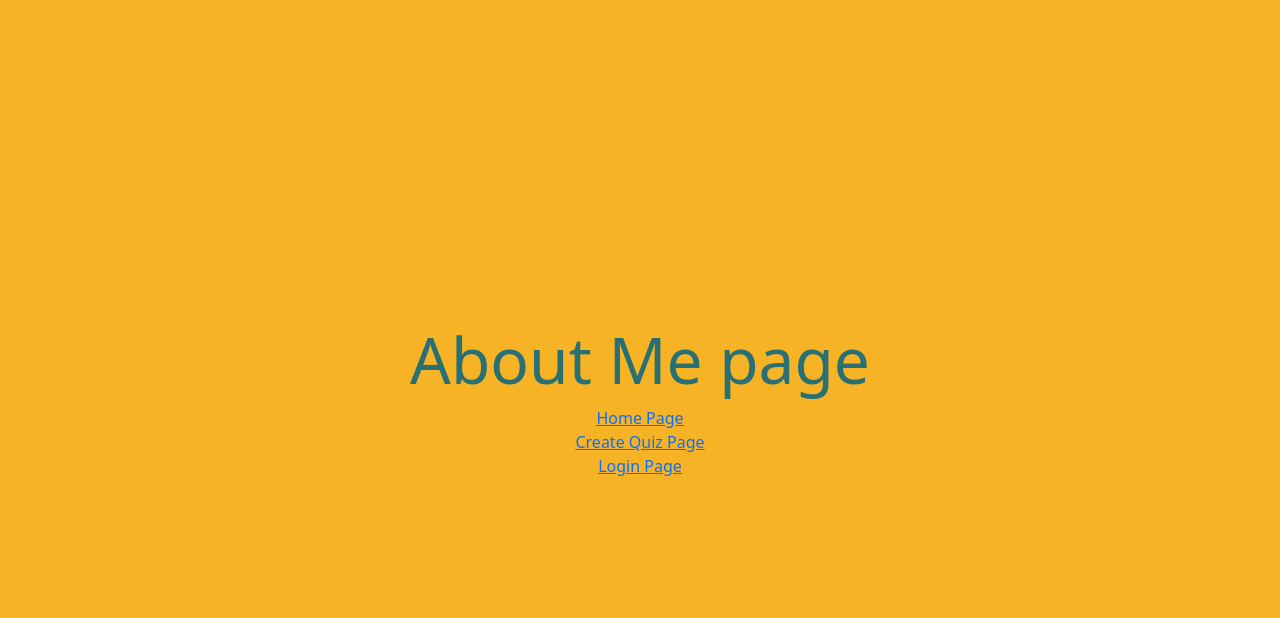
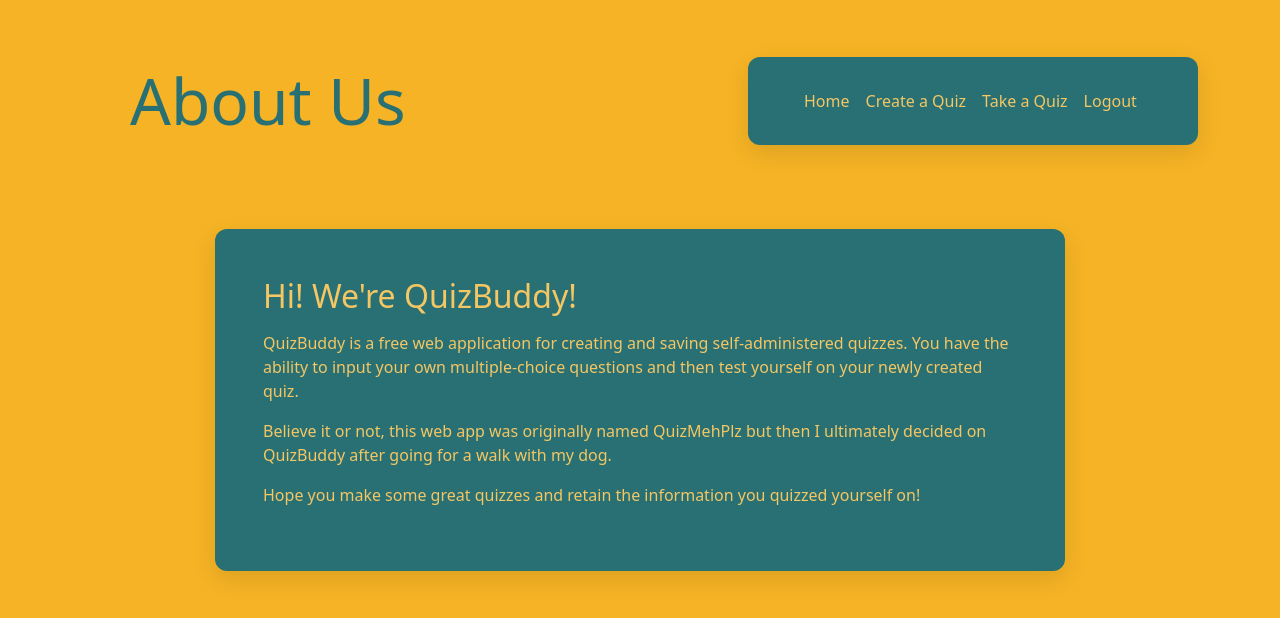
Before and after one commit to darithedev/quiz-buddy-web, a React (Vite) app in the folder front-end/: page /about in a window 1280 px wide. Shown: the top 618 px of the page. Built offline with nearby package versions, Linux system fonts and the light colour scheme.

Commit message:
feat(about): Update About page layout and styling
* Renamed about-me.jsx to about.jsx and about-me.scss to about.scss
* Updated about.jsx page layout to include responsive nav bar
* Updated about.scss file to add page styling
* Minor update to App.jsx to change about route to /about

```diff
--- a/front-end/src/App.jsx
+++ b/front-end/src/App.jsx
@@ -1,5 +1,5 @@
 import { Route, Routes } from "react-router-dom";
-import AboutMe from "./routes/aboute-me/about-me";
+import AboutMe from "./routes/about/about";
 import CreateQuiz from "./routes/create-quiz/create-quiz";
 import Home from "./routes/home/home";
 import Login from "./routes/login/login";
--- /dev/null
+++ b/front-end/src/routes/about/about.jsx
@@ -0,0 +1,43 @@
+import React from "react";
+import { Button, Navbar, Nav, Container, Card, Form } from "react-bootstrap";
+import "./about.scss";
+
+function AboutMe () {
+
+    return (
+        <div className="about-wrapper">
+            <Navbar expand="lg" className="d-flex flex-column m-3" fixed="top">
+                <Container>
+                    <Navbar.Brand href="home" className="m-4 ms-5 title-link">About Us</Navbar.Brand>
+                    <Navbar.Toggle aria-controls="hamburger-menu" />
+                    <Navbar.Collapse id="hamburger-menu" className="about-nav-bar">
+                        <Nav className="m-4 ms-5">
+                            <Nav.Link href="/home" className="color-secondary">Home</Nav.Link>
+                            <Nav.Link href="/about" className="color-secondary">Create a Quiz</Nav.Link>
+                            <Nav.Link href="/quiz" className="color-secondary">Take a Quiz</Nav.Link>
+                            <Nav.Link href="/" className="color-secondary">Logout</Nav.Link>
+                        </Nav>
+                    </Navbar.Collapse>
+                </Container>
+            </Navbar>
+            <div className="about-content">
+                <h2 className="mb-3 color">Hi! We're QuizBuddy!</h2>
+                <p className="color">
+                    QuizBuddy is a free web application for creating and saving self-administered quizzes.
+                    You have the ability to input your own multiple-choice questions and then test yourself
+                    on your newly created quiz.
+                </p>
+                <p className="color">
+                    Believe it or not, this web app was  originally named QuizMehPlz but then I ultimately
+                    decided on QuizBuddy after going for a walk with my dog.
+                </p>
+                <p className="color">
+                    Hope you make some great quizzes and retain the information you quizzed yourself on!
+                </p>
+            </div>
+
+        </div>
+    );
+}
+
+export default AboutMe;
--- a/front-end/src/routes/aboute-me/about-me.scss
+++ b/front-end/src/routes/about/about.scss
@@ -11,8 +11,12 @@
 }
 .about-content {
     width: 100%;
-    max-width: 300px;
     padding: 2rem;
+    box-shadow: 0 0.5rem 1.5rem rgba(0, 0, 0, 0.1);
+    border: none;
+    border-radius: 0.75rem;
+    background-color: $bg-color-secondary;
+
 
     @media (min-width: map-get($grid-breakpoints, sm)) {
         padding: 2rem;
@@ -23,9 +27,21 @@
     }
 
     @media (min-width: map-get($grid-breakpoints, lg)) {
-        max-width: 450px;
+        max-width: 850px;
         padding: 3rem;
     }
+}
+.about-nav-bar {
+    width: 100%;
+    max-width: 450px;
+    //padding-right: 1.75rem;
+    box-shadow: 0 0.5rem 1.5rem rgba(0, 0, 0, 0.1);
+    border: none;
+    border-radius: 0.75rem;
+    background-color: $bg-color-secondary;
+}
+.navbar-toggler {
+    border: none;
 }
 .title {
     color: $title-text-primary;
--- a/front-end/src/routes/aboute-me/about-me.jsx
+++ /dev/null
@@ -1,18 +0,0 @@
-import React from "react";
-import "./about-me.scss";
-
-function AboutMe () {
-
-    return (
-        <div className="about-wrapper">
-            <h1 className="title">About Me page</h1>
-
-            {/*Delete when done. Links for each page*/}
-            <a href="/home">Home Page</a>
-            <a href="/create-quiz">Create Quiz Page</a>
-            <a href="/">Login Page</a> {/*Logout*/}
-        </div>
-    );
-}
-
-export default AboutMe;
```
